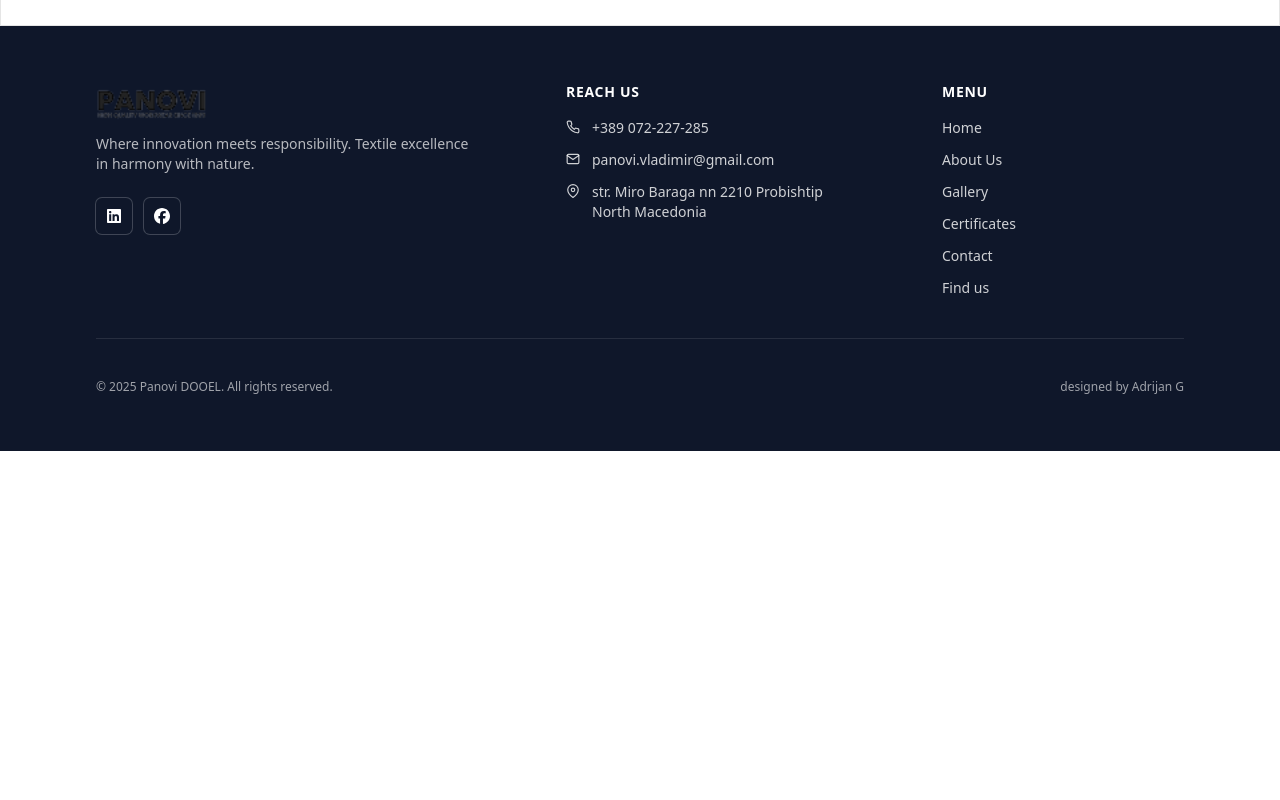
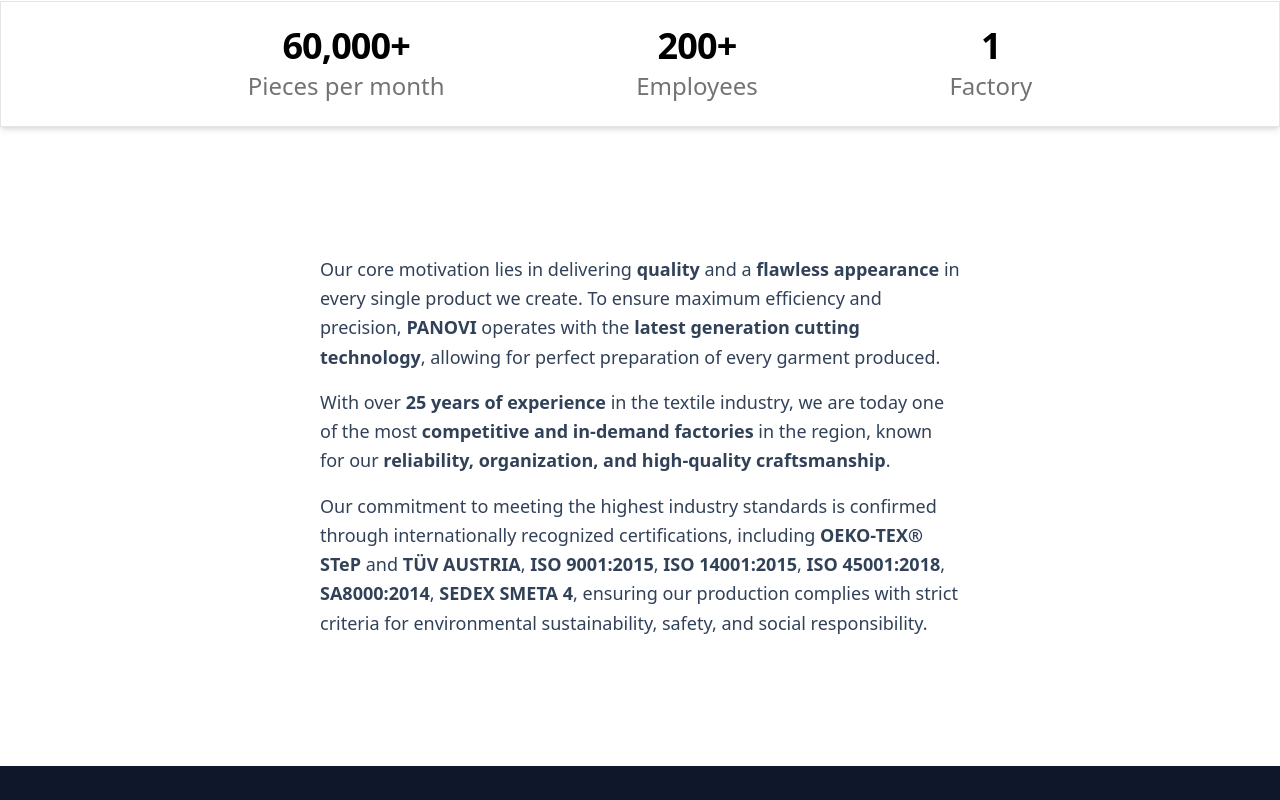
Before and after one commit to Slavcho98/Panovi, a React (Vite) app in the folder panovi-textile/: page /about in a window 1280 px wide. Shown: the part 1200-2000 px from the top of the page. Before the commit the page ends 1651 px from the top, so only its background shows below. Built offline with nearby package versions, Linux system fonts and the light colour scheme.

Commit message:
feat(manuf-text): implement another text section for about page

```diff
--- a/panovi-textile/src/pages/AboutPage/About.tsx
+++ b/panovi-textile/src/pages/AboutPage/About.tsx
@@ -1,14 +1,19 @@
 import StatsStrip from "../HomePage/StatsStrip";
 import AboutIntro from "./AboutIntro";
 import Hero from "./Hero";
+import ManufacturingExcellence from "./ManufacturingExcellence";
 
 function About() {
   return (
     <div>
-     <Hero/>
-     <AboutIntro/>
- <StatsStrip numberSize="text-4xl" numberWeight="font-bold" labelSize="text-2xl" />
-
+      <Hero />
+      <AboutIntro />
+      <StatsStrip
+        numberSize="text-4xl"
+        numberWeight="font-bold"
+        labelSize="text-2xl"
+      />
+      <ManufacturingExcellence/>
     </div>
   );
 }
--- a/panovi-textile/src/pages/AboutPage/AboutIntro.tsx
+++ b/panovi-textile/src/pages/AboutPage/AboutIntro.tsx
@@ -2,7 +2,7 @@
   return (
     <section className="">
       <div className="w-[50%] mx-auto py-32">
-        <div className="space-y-4 text-[15px] sm:text-base leading-relaxed text-slate-700">
+        <div className="space-y-4 text-[15px] sm:text-lg leading-relaxed text-slate-700">
           <p>
             <span className="font-semibold">PANOVI</span> is a modern textile factory located in the Republic of North Macedonia –{" "}
             <span className="font-semibold">at the heart of Europe</span>, proudly labeled <span className="font-semibold">Made in Europe</span>. Founded in{" "}
--- /dev/null
+++ b/panovi-textile/src/pages/AboutPage/ManufacturingExcellence.tsx
@@ -0,0 +1,36 @@
+function ManufacturingExcellence() {
+  return (
+    <section className="">
+      <div className="w-[50%] mx-auto py-32">
+        <div className="space-y-4 text-[15px] sm:text-lg leading-relaxed text-slate-700">
+          <p>
+            Our core motivation lies in delivering <span className="font-semibold">quality</span> and a{" "}
+            <span className="font-semibold">flawless appearance</span> in every single product we create. To ensure
+            maximum efficiency and precision, <span className="font-semibold">PANOVI</span> operates with the{" "}
+            <span className="font-semibold">latest generation cutting technology</span>, allowing for perfect preparation
+            of every garment produced.
+          </p>
+
+          <p>
+            With over <span className="font-semibold">25 years of experience</span> in the textile industry, we are
+            today one of the most <span className="font-semibold">competitive and in-demand factories</span> in the
+            region, known for our <span className="font-semibold">reliability, organization, and high-quality
+            craftsmanship</span>.
+          </p>
+
+          <p>
+            Our commitment to meeting the highest industry standards is confirmed through internationally recognized
+            certifications, including <span className="font-semibold">OEKO-TEX® STeP</span> and{" "}
+            <span className="font-semibold">TÜV AUSTRIA</span>, <span className="font-semibold">ISO 9001:2015</span>,{" "}
+            <span className="font-semibold">ISO 14001:2015</span>, <span className="font-semibold">ISO 45001:2018</span>,{" "}
+            <span className="font-semibold">SA8000:2014</span>, <span className="font-semibold">SEDEX SMETA 4</span>,
+            ensuring our production complies with strict criteria for environmental sustainability, safety, and social
+            responsibility.
+          </p>
+        </div>
+      </div>
+    </section>
+  );
+}
+
+export default ManufacturingExcellence;
```
